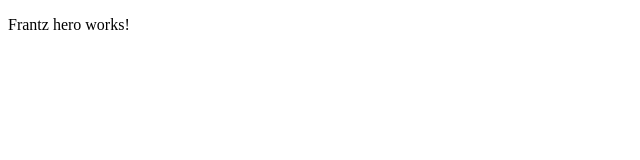
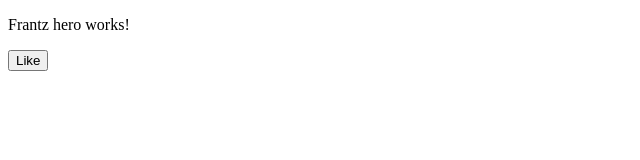
Before and after one commit to fpaul787/Angular-App, an Angular app: page / in a window 1280 px wide. Shown: the top 160 px of the page, without its empty margins (0-640 px from the left). Built offline with nearby package versions, Linux system fonts and the light colour scheme.

Commit message:
made more additions

```diff
--- a/src/app/app.component.html
+++ b/src/app/app.component.html
@@ -7,7 +7,7 @@
 <!-- * * * * * * * to get started with your project! * * * * * * * * -->
 <!-- * * * * * * * * * * * * * * * * * * * * * * * * * * * * * * * -->
 
-<app-hero [name]="hero"></app-hero>
+<app-hero [name]="hero" (liked)="onLike()"></app-hero>
 
 <!-- * * * * * * * * * * * * * * * * * * * * * * * * * * * * * * * -->
 <!-- * * * * * * * * * * * The content above * * * * * * * * * * * -->
--- a/src/app/app.component.ts
+++ b/src/app/app.component.ts
@@ -9,4 +9,7 @@ export class AppComponent {
   title = 'Frantz App';
   description = 'Hello World';
   hero = 'Frantz';
+  onLike() {
+    window.alert(`I like ${this.hero}`);
+  }
 }
--- a/src/app/hero/hero.component.html
+++ b/src/app/hero/hero.component.html
@@ -1 +1,2 @@
 <p>{{name}} hero works!</p>
+<button (click)="liked.emit(true)">Like</button>
--- a/src/app/hero/hero.component.ts
+++ b/src/app/hero/hero.component.ts
@@ -1,6 +1,6 @@
 import { Component, OnInit } from '@angular/core';
 import {Input} from '@angular/core';
-
+import { Output, EventEmitter } from '@angular/core';
 
 @Component({
   selector: 'app-hero',
@@ -17,4 +17,7 @@ export class HeroComponent implements OnInit {
   }
   @Input () name: string;
 
+  // @Output() liked = new EventEmitter();
+
+  @Output() liked = new EventEmitter<boolean>();
 }
```
